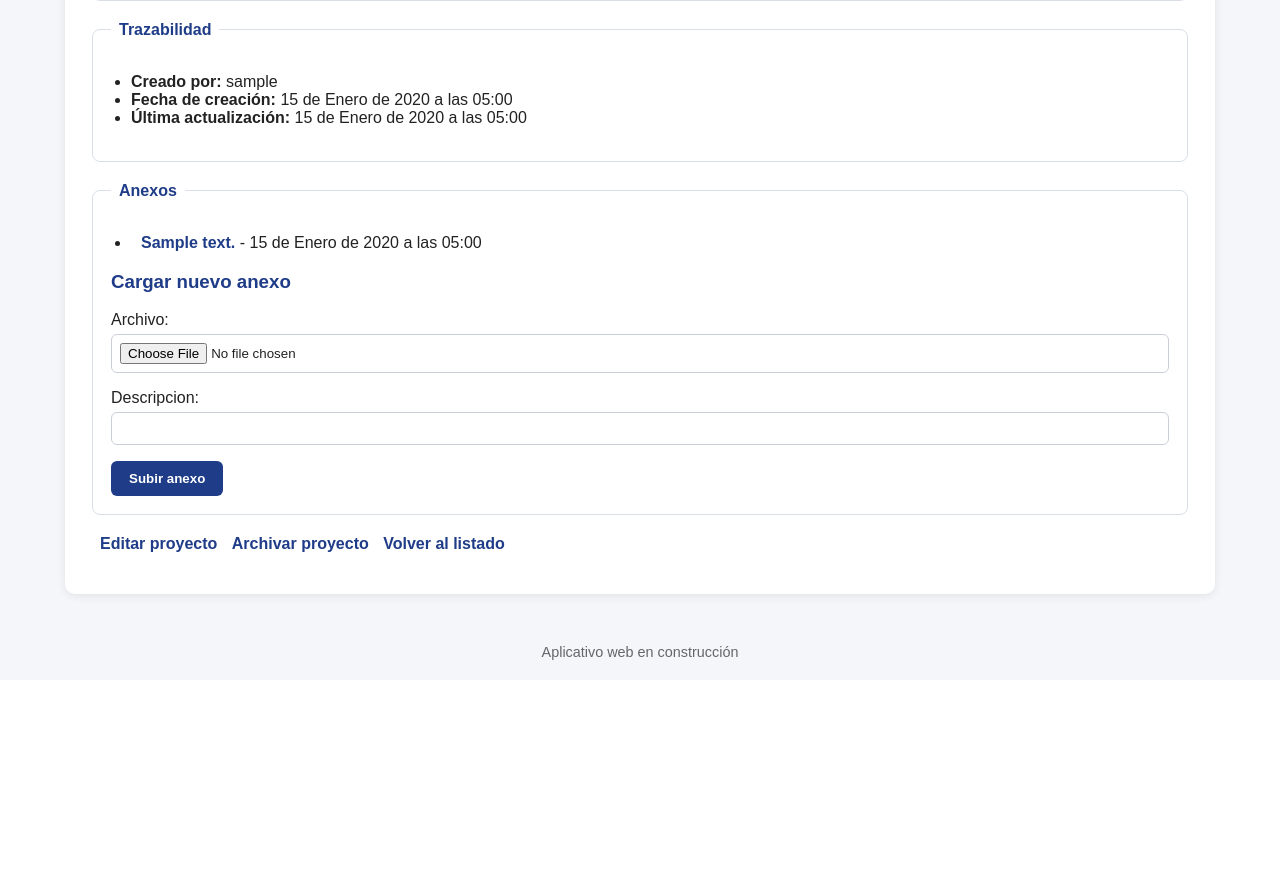
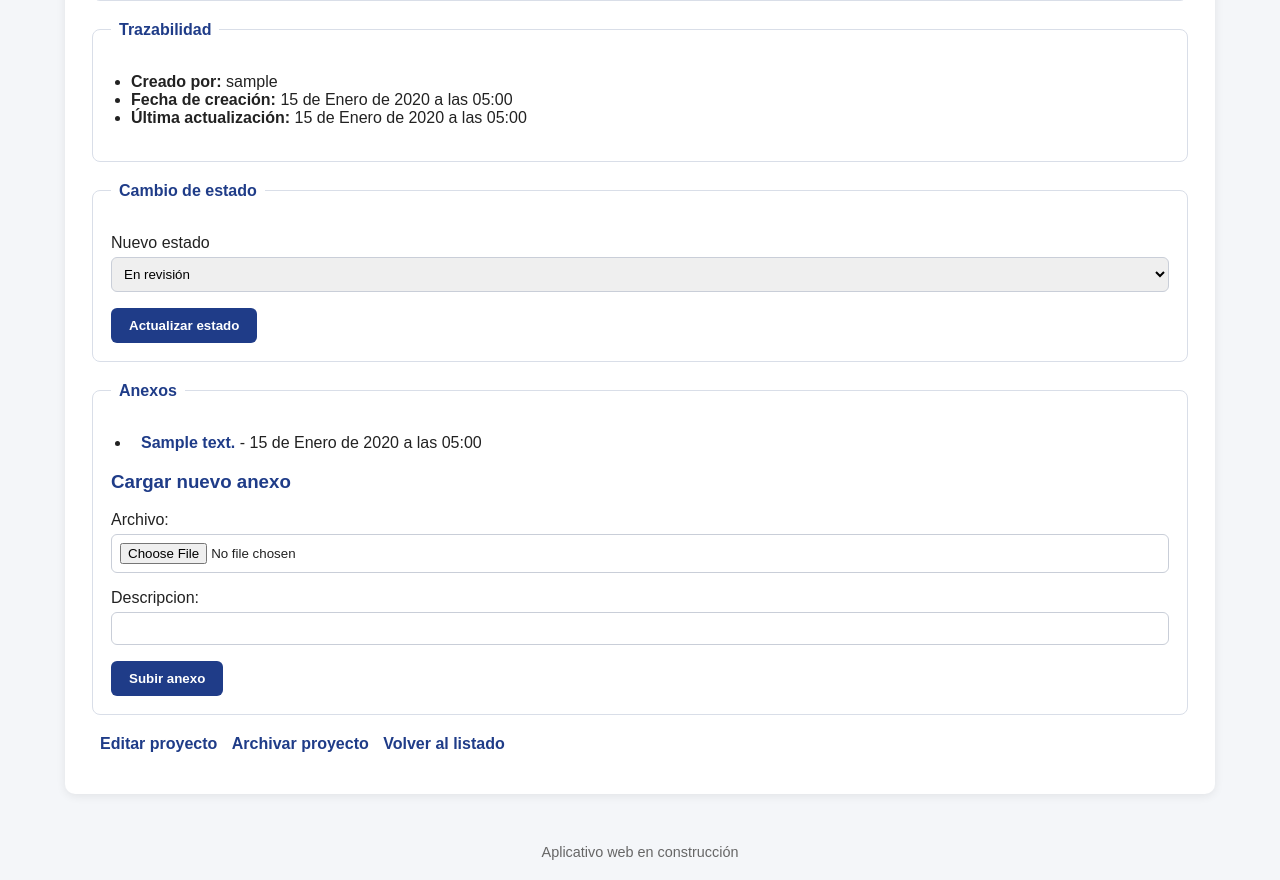
Before and after one commit to ZuleidyBarrero/app-proyectos-inversion, a Django app: page /projects/1/ in a window 1280 px wide. Shown: the part 630-1510 px from the top of the page. Before the commit the page ends 1290 px from the top, so only its background shows below. Run offline with Django 5.2, Linux system fonts and the light colour scheme; tables that the repository leaves empty hold one stand-in row (values such as "Sample post").

Commit message:
Cambio de estado de proyectos desde detalle

```diff
--- a/backend/apps/projects/urls.py
+++ b/backend/apps/projects/urls.py
@@ -7,5 +7,6 @@ urlpatterns = [
     path("<int:project_id>/", views.project_detail, name="project_detail"),
     path("<int:project_id>/edit/", views.project_update, name="project_update"),
     path("<int:project_id>/archive/", views.project_archive, name="project_archive"),
+    path("<int:project_id>/change-status/", views.project_change_status, name="project_change_status"),
     path("<int:project_id>/attachments/new/", views.project_attachment_create, name="project_attachment_create"),
 ]
--- a/backend/apps/projects/views.py
+++ b/backend/apps/projects/views.py
@@ -75,12 +75,15 @@ def project_create(request):
 def project_detail(request, project_id):
     project = get_object_or_404(Project, id=project_id)
     attachment_form = ProjectAttachmentForm()
+    estados_disponibles = [estado for estado, _ in Project.ESTADOS if estado != project.estado]
+
     return render(
         request,
         "projects/project_detail.html",
         {
             "project": project,
             "attachment_form": attachment_form,
+            "estados_disponibles": estados_disponibles,
         },
     )
 
@@ -128,3 +131,21 @@ def project_archive(request, project_id):
         return redirect("project_detail", project_id=project.id)
 
     return render(request, "projects/project_archive_confirm.html", {"project": project})
+
+
+@login_required
+def project_change_status(request, project_id):
+    project = get_object_or_404(Project, id=project_id)
+
+    if request.method == "POST":
+        nuevo_estado = request.POST.get("estado", "").strip()
+        estados_validos = [estado for estado, _ in Project.ESTADOS]
+
+        if nuevo_estado in estados_validos:
+            project.estado = nuevo_estado
+            project.save()
+            messages.success(request, f"Estado actualizado a: {nuevo_estado}.")
+        else:
+            messages.error(request, "El estado seleccionado no es válido.")
+
+    return redirect("project_detail", project_id=project.id)
--- a/backend/templates/projects/project_detail.html
+++ b/backend/templates/projects/project_detail.html
@@ -39,6 +39,22 @@
     </fieldset>
 
     <fieldset>
+        <legend>Cambio de estado</legend>
+        <form method="post" action="/projects/{{ project.id }}/change-status/">
+            {% csrf_token %}
+            <p>
+                <label for="estado">Nuevo estado</label><br>
+                <select name="estado" id="estado">
+                    {% for estado in estados_disponibles %}
+                        <option value="{{ estado }}">{{ estado }}</option>
+                    {% endfor %}
+                </select>
+            </p>
+            <button type="submit">Actualizar estado</button>
+        </form>
+    </fieldset>
+
+    <fieldset>
         <legend>Anexos</legend>
         {% if project.attachments.all %}
             <ul>
```
Also changed, not shown: docs/hoja_de_ruta.md (+4 -0 lines), docs/prueba_noche_cambio_estado.md (added, +26 -0 lines).
